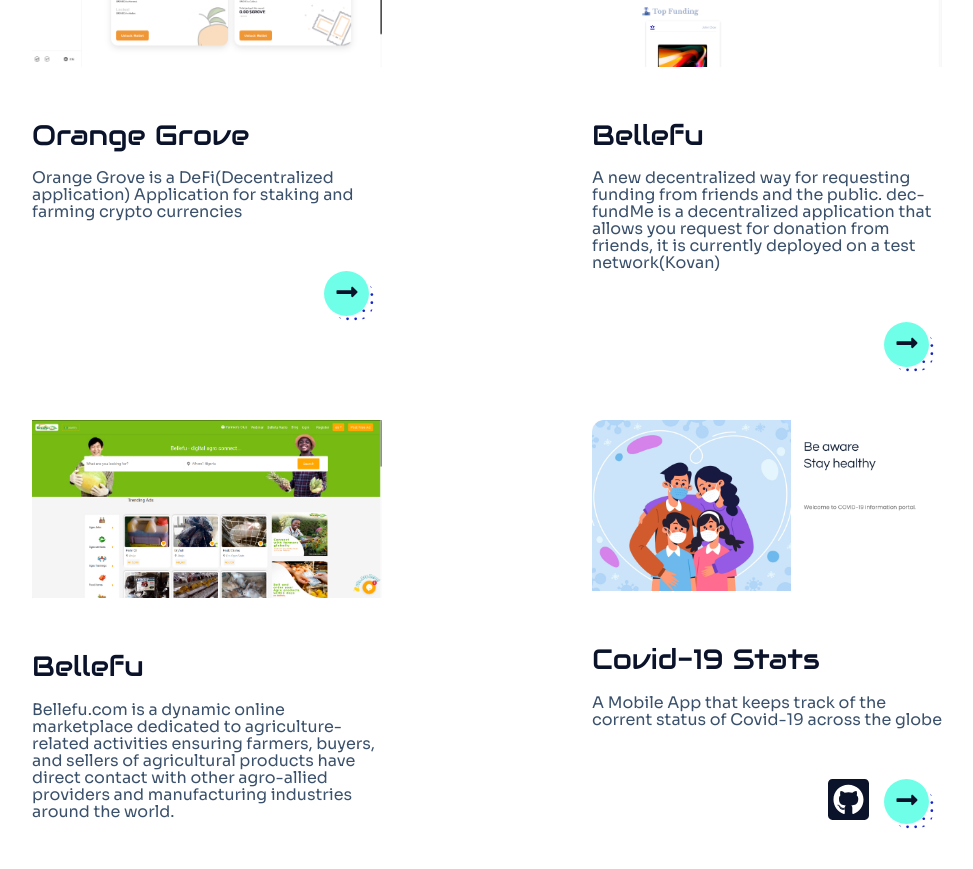
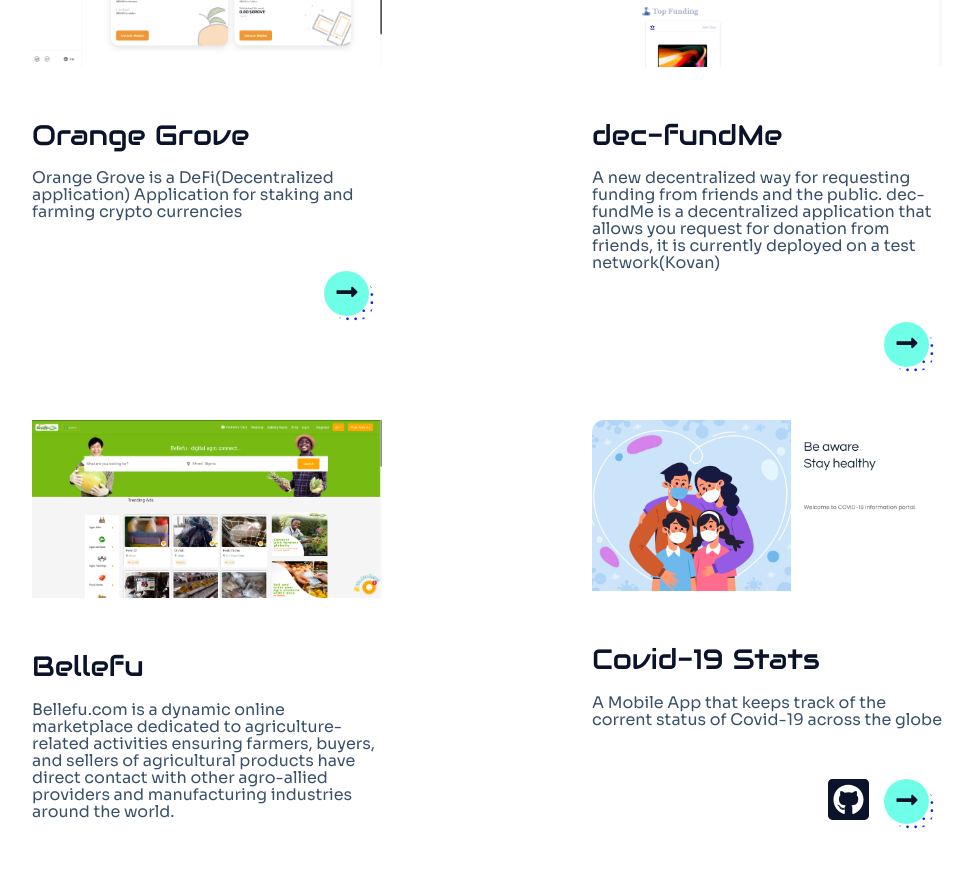
Before and after one commit to MelvinManni/portfolio-v3, a React (Create React App) app: page / in a window 1280 px wide. Shown: the part 2180-3049 px from the top of the page, without its empty margins (153-1126 px from the left). Built offline with nearby package versions, Linux system fonts and the light colour scheme.

Commit message:
fix: corrected title error in variable.js

```diff
--- a/src/components/variables.js
+++ b/src/components/variables.js
@@ -16,7 +16,7 @@
     link: "https://orangegrove.finance/",
   },
   {
-    title: "Bellefu",
+    title: "dec-fundMe",
     description:
       "A new decentralized way for requesting funding from friends and the public. dec-fundMe is a decentralized application that allows you request for donation from friends, it is currently deployed on a test network(Kovan)",
     img: decfundme,
```
